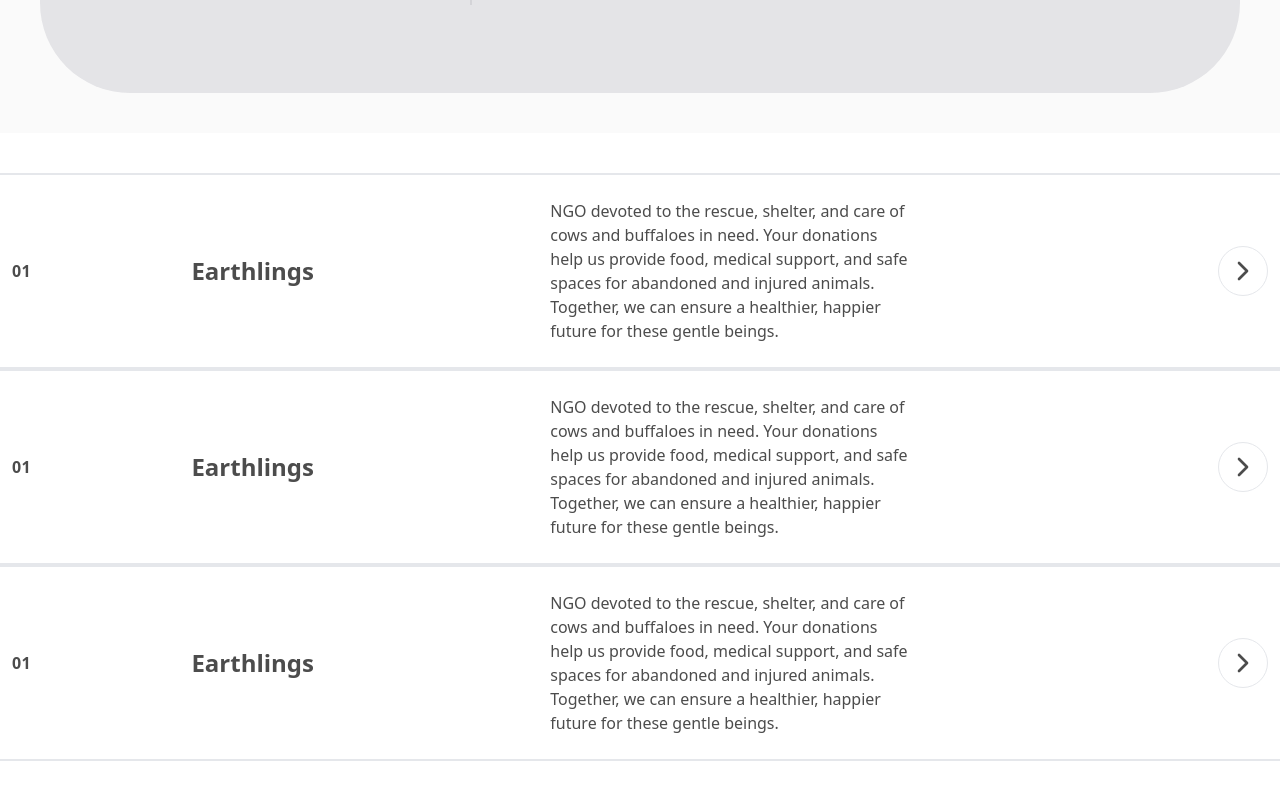
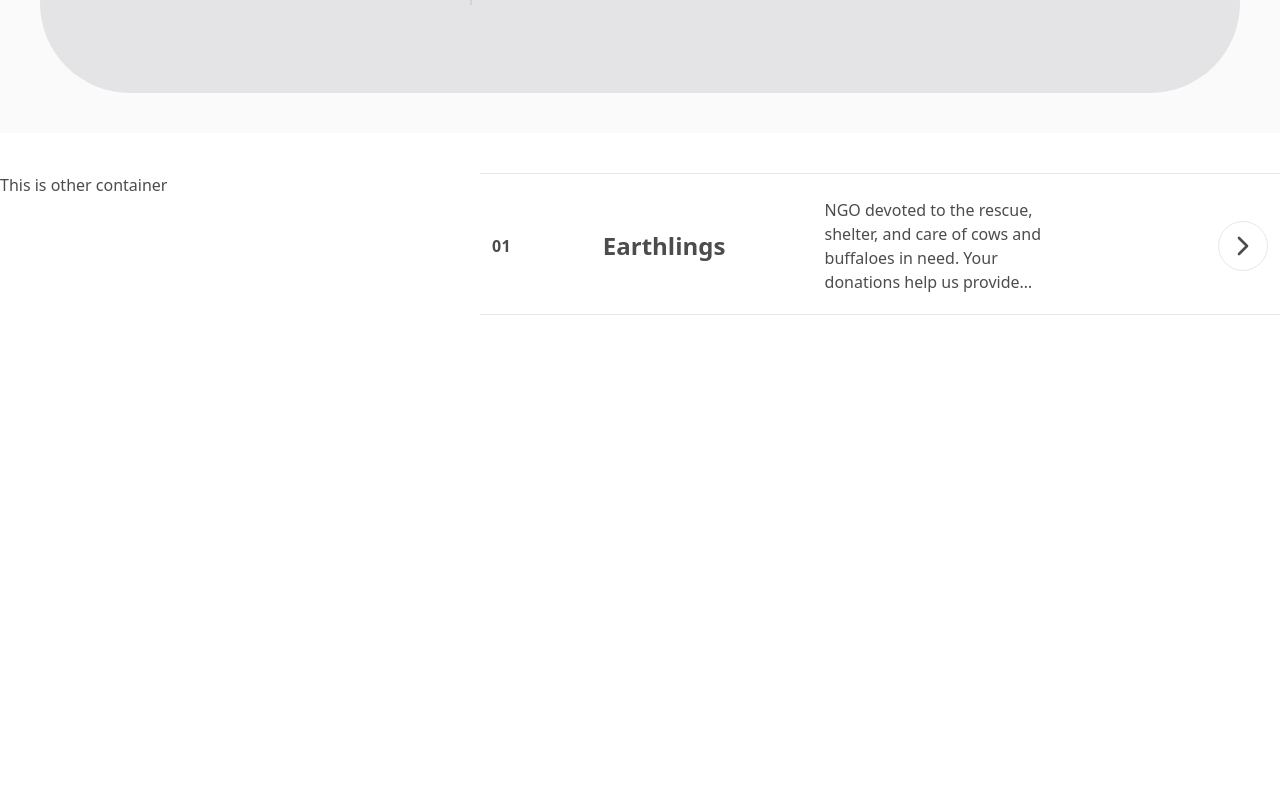
Before and after one commit to baidargul/bgcomponents, a Next.js app: page / in a window 1280 px wide. Shown: the part 1676-2476 px from the top of the page. After the commit the page ends 2042 px from the top, so only its background shows below. Built offline with nearby package versions, Linux system fonts and the light colour scheme.

Commit message:
Added fixed sizes

```diff
--- a/app/page.tsx
+++ b/app/page.tsx
@@ -108,7 +108,8 @@ export default function Home() {
         <div className="h-[110px]"></div>
         <FrontendBackendServices />
       </div>
-      <div className="my-10">
+      <div className="my-10 grid grid-cols-[1.2fr_2fr]">
+        <div>This is other container</div>
         <div>
           <div className="border-y">
             <ProjectRow
@@ -122,34 +123,7 @@ export default function Home() {
                   size={50}
                 />
               }
-            />
-          </div>
-          <div className="border-y">
-            <ProjectRow
-              size="normal"
-              index={1}
-              name="Earthlings"
-              description="NGO devoted to the rescue, shelter, and care of cows and buffaloes in need. Your donations help us provide food, medical support, and safe spaces for abandoned and injured animals. Together, we can ensure a healthier, happier future for these gentle beings."
-              icon={
-                <ChevronRight
-                  className="p-2 rounded-full border text-center flex justify-center items-center"
-                  size={50}
-                />
-              }
-            />
-          </div>
-          <div className="border-y">
-            <ProjectRow
-              size="normal"
-              index={1}
-              name="Earthlings"
-              description="NGO devoted to the rescue, shelter, and care of cows and buffaloes in need. Your donations help us provide food, medical support, and safe spaces for abandoned and injured animals. Together, we can ensure a healthier, happier future for these gentle beings."
-              icon={
-                <ChevronRight
-                  className="p-2 rounded-full border text-center flex justify-center items-center"
-                  size={50}
-                />
-              }
+              lineClamp="line-clamp-4"
             />
           </div>
         </div>
--- a/components/Experimental/_components/ProjectRow.tsx
+++ b/components/Experimental/_components/ProjectRow.tsx
@@ -8,6 +8,7 @@ type Props = {
   icon: string | React.ReactNode;
   onClick?: () => void;
   size?: "small" | "normal" | "medium" | "large";
+  lineClamp?: string;
 };
 
 const ProjectRow = ({
@@ -17,6 +18,7 @@ const ProjectRow = ({
   icon,
   onClick,
   size = "large",
+  lineClamp,
 }: Props) => {
   // Size-based styles for padding, text, and image dimensions
   const sizeStyles = {
@@ -26,37 +28,41 @@ const ProjectRow = ({
       nameTextSize: "text-xl",
       imgSize: "w-32 h-32",
       top: "-top-2",
+      height: "h-[110px]",
     },
     normal: {
       padding: "py-6 px-3",
       textSize: "text-base",
       nameTextSize: "text-2xl",
       imgSize: "w-48 h-48",
-      top: "-top-3",
+      top: "-top-7",
+      height: "h-[140px]",
     },
     medium: {
       padding: "py-10 px-4",
       textSize: "text-lg",
       nameTextSize: "text-3xl",
       imgSize: "w-72 h-72",
-      top: "-top-5",
+      top: "-top-14",
+      height: "h-[190px]",
     },
     large: {
       padding: "py-14 px-5",
       textSize: "text-lg",
       nameTextSize: "text-3xl",
       imgSize: "w-80 h-80",
-      top: "-top-4",
+      top: "-top-12",
+      height: "h-[220px]",
     },
   };
 
   const currentSize = sizeStyles[size];
 
   return (
-    <div className="relative group cursor-pointer">
+    <div className={`relative group cursor-pointer ${currentSize.height}`}>
       {/* Wrapper div with border styling */}
       <div
-        className={`absolute right-2 rounded-md ${currentSize.imgSize} border-gray-300 opacity-0 group-hover:opacity-100 transition-all duration-200`}
+        className={`absolute right-2 rounded-md ${currentSize.imgSize} opacity-0 group-hover:opacity-100 transition-all duration-200`}
         style={{ zIndex: 1 }} // Lower z-index so it appears behind the image
       >
         <div
@@ -74,7 +80,7 @@ const ProjectRow = ({
       <div
         className={`static grid ${
           index ? "grid-cols-[1fr_2fr_2fr_2fr]" : "grid-cols-3"
-        } ${currentSize.padding} place-items-center w-full border-y`}
+        } ${currentSize.padding} place-items-center w-full `}
       >
         {index && (
           <div
@@ -86,7 +92,13 @@ const ProjectRow = ({
         <div className={`mr-auto font-bold ${currentSize.nameTextSize}`}>
           {name}
         </div>
-        <div className={`mr-auto ${currentSize.textSize}`}>{description}</div>
+        <div
+          className={`mr-auto ${currentSize.textSize} ${
+            lineClamp && lineClamp.length > 0 && lineClamp
+          }`}
+        >
+          {description}
+        </div>
         <div className="ml-auto">{icon}</div>
       </div>
     </div>
```
